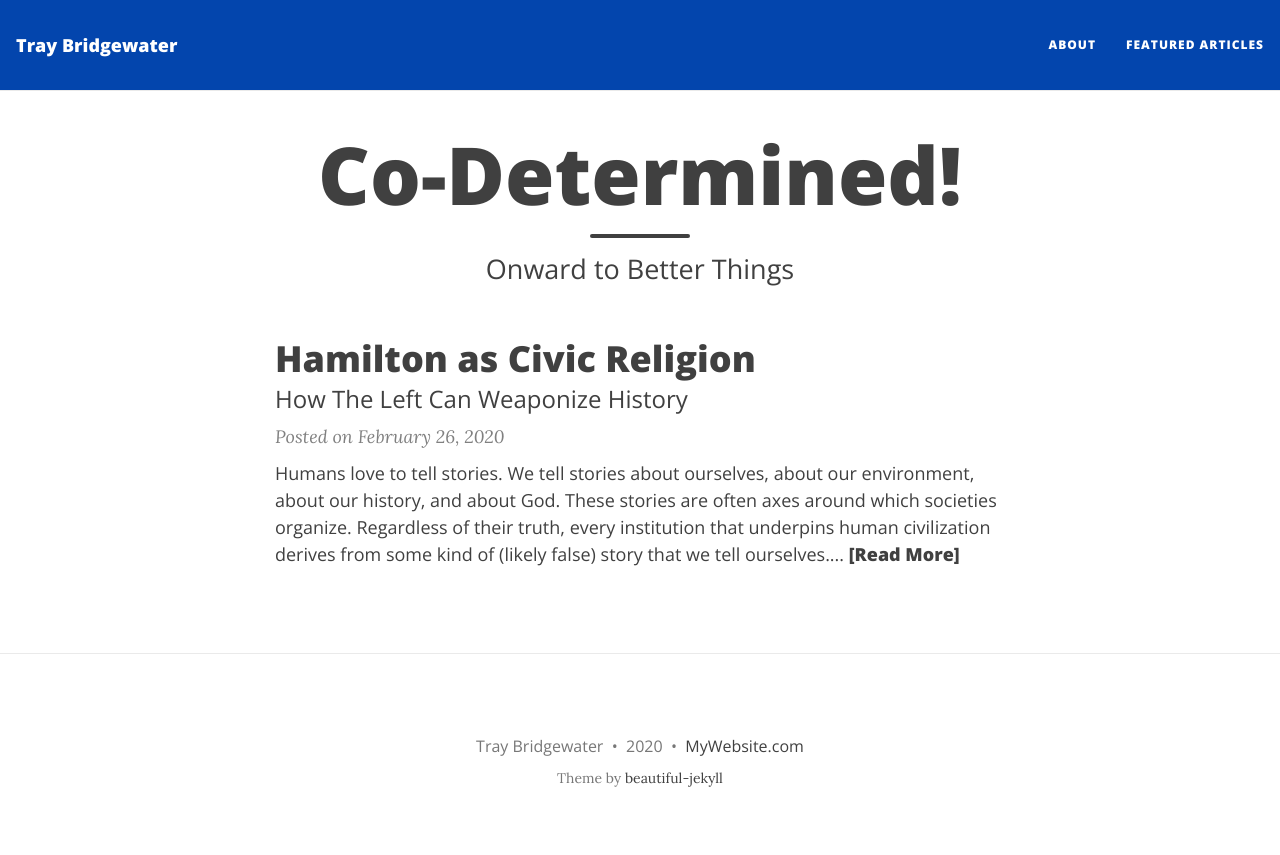
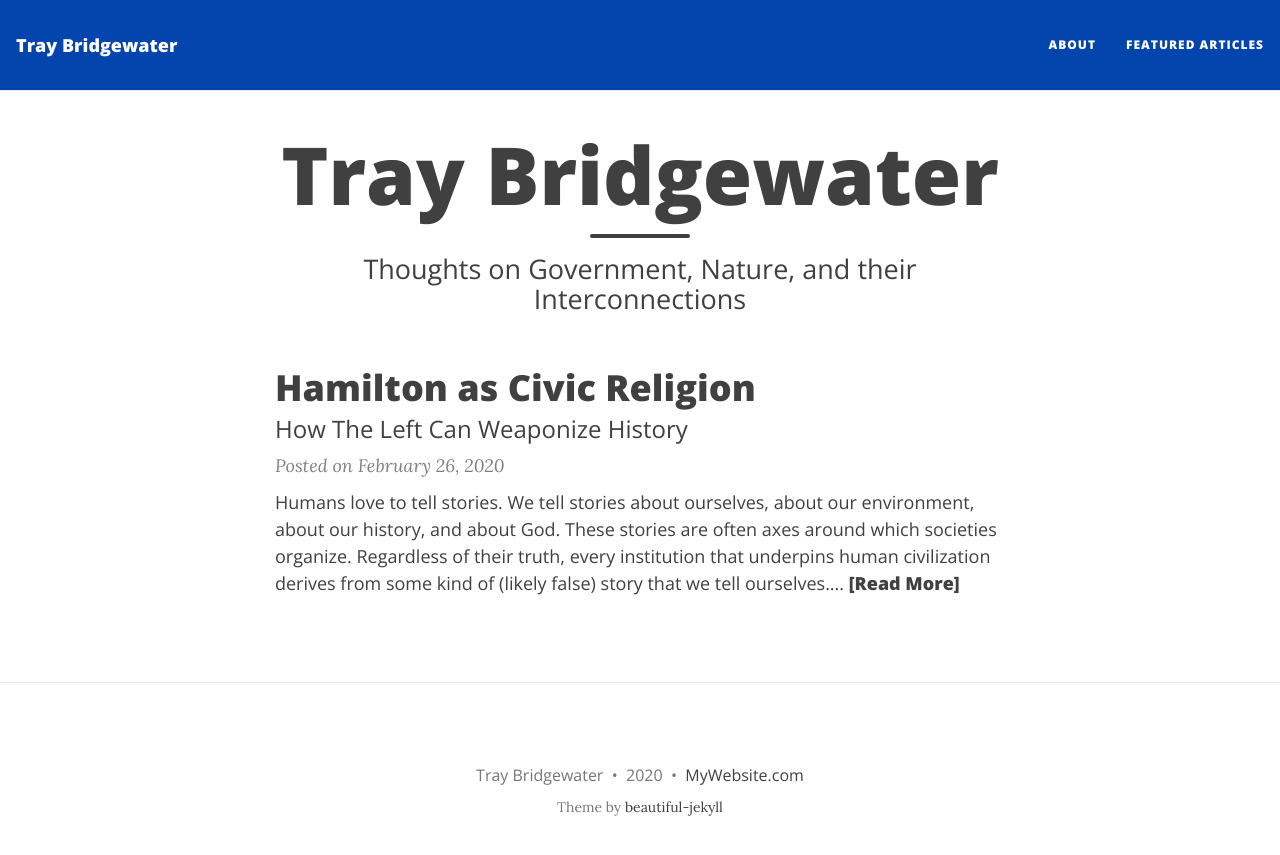
Before and after one commit to TrayBridgewater/TrayBridgewater.Github.io, a Jekyll site: the page built from index.html, in a window 1280 px wide. Shown: the top 855 px of the page. Built offline with Jekyll 4.4.1, drawn with Linux system fonts in a browser that asks for light colours; nearby versions of some CDN libraries; the list of posts is cut into pages by our own code.

Commit message:
Update index.html

```diff
--- a/index.html
+++ b/index.html
@@ -1,5 +1,5 @@
 ---
 layout: home
-title: Co-Determined!
-subtitle: Onward to Better Things
+title: Tray Bridgewater
+subtitle: Thoughts on Government, Nature, and their Interconnections
 ---
```
